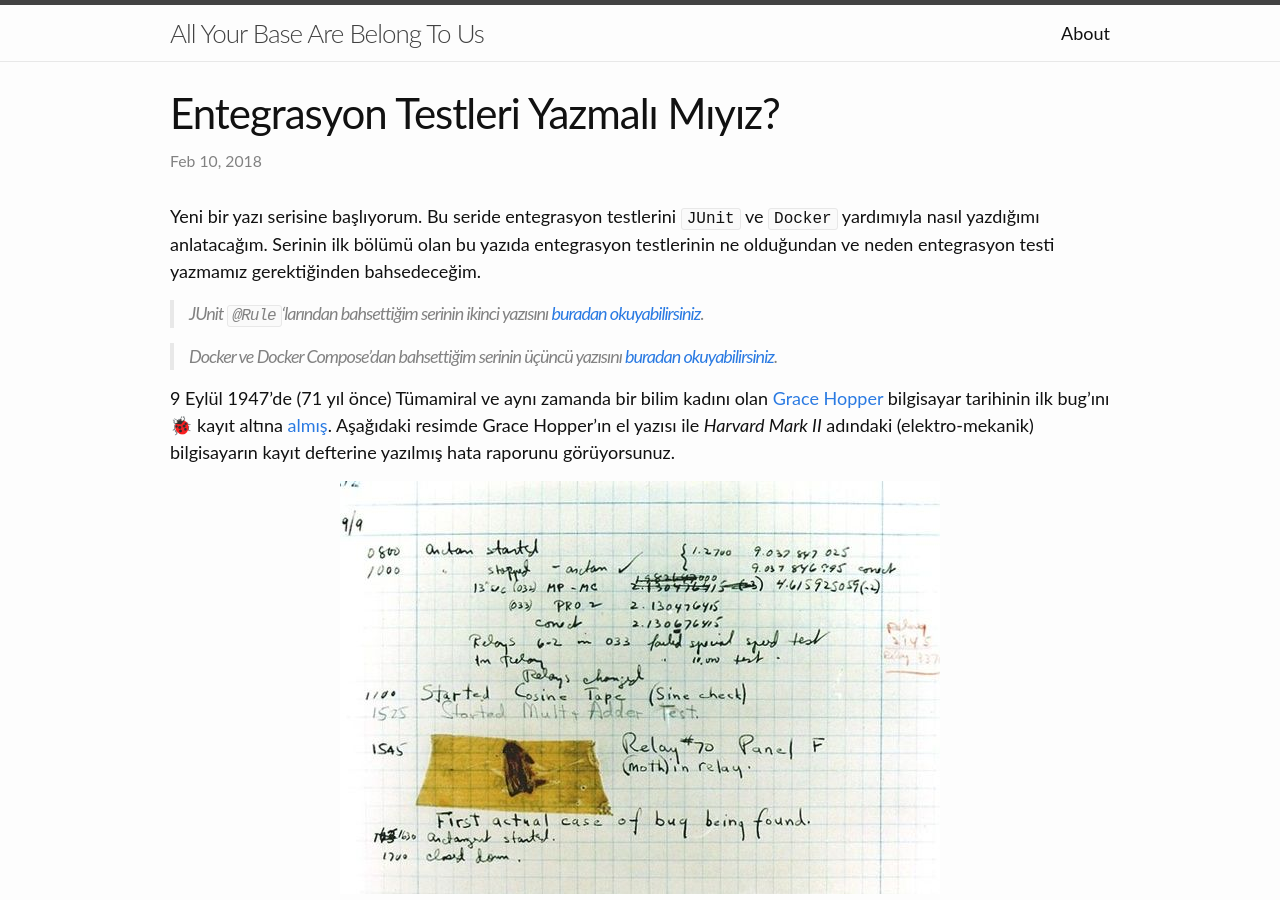
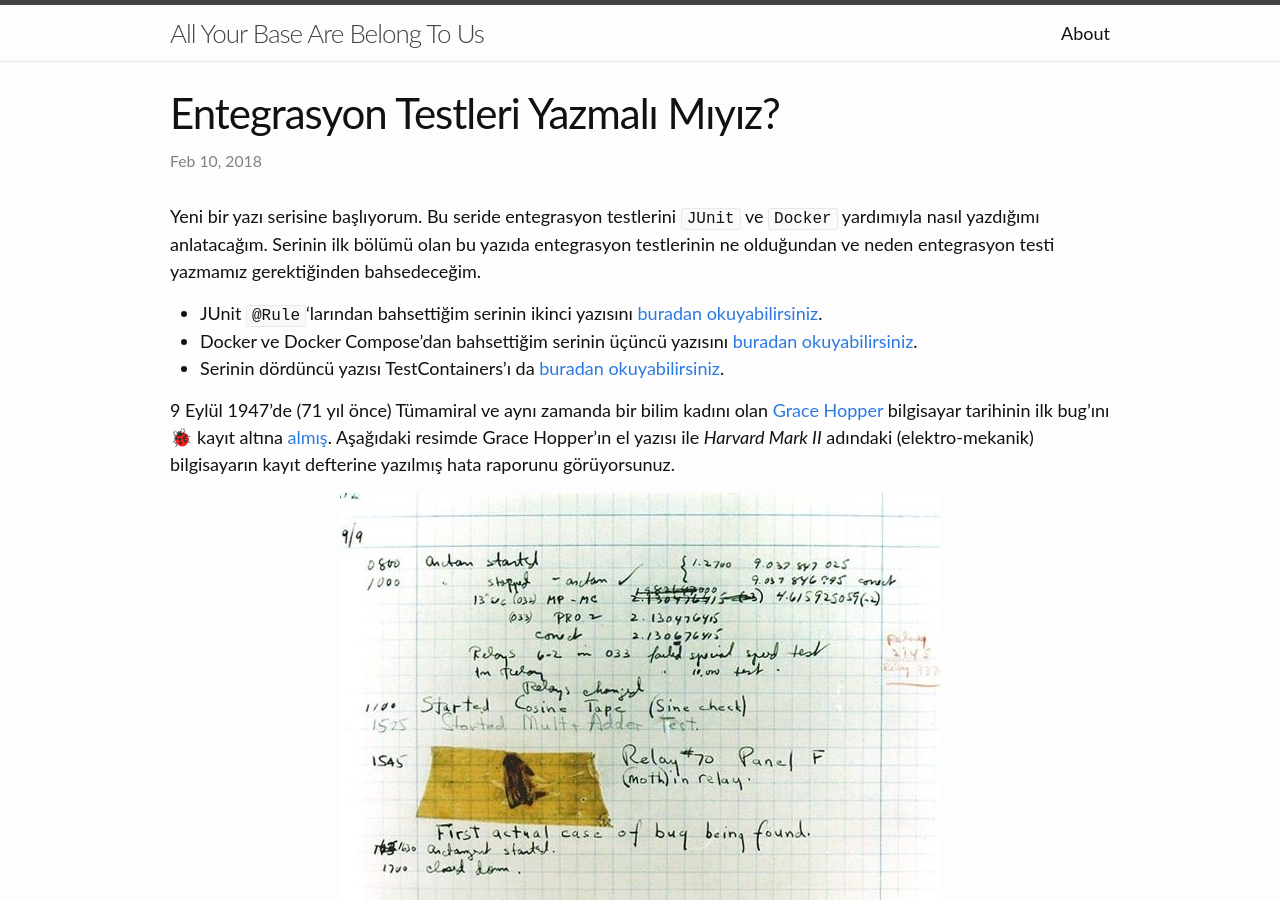
Before and after one commit to ilkinulas/ilkinulas.github.io, a Jekyll site: the page built from _posts/2018-02-10-entegrasyon-testleri-yazmali-miyiz.md, in a window 1280 px wide and 900 px high. Built offline with Jekyll 4.4.1, drawn with Linux system fonts in a browser that asks for light colours; comment, search, counter and statistics services are not loaded.

Commit message:
post update

```diff
--- a/_posts/2018-02-10-entegrasyon-testleri-yazmali-miyiz.md
+++ b/_posts/2018-02-10-entegrasyon-testleri-yazmali-miyiz.md
@@ -5,9 +5,9 @@ categories: development test junit docker
 ---
 Yeni bir yazı serisine başlıyorum. Bu seride entegrasyon testlerini `JUnit` ve `Docker` yardımıyla nasıl yazdığımı anlatacağım. Serinin ilk bölümü olan bu yazıda entegrasyon testlerinin ne olduğundan ve neden entegrasyon testi yazmamız gerektiğinden bahsedeceğim.
 
-> JUnit `@Rule`'larından bahsettiğim serinin ikinci yazısını [buradan okuyabilirsiniz](/development/test/junit/docker/2018/02/20/Junit-rules.html).
-
-> Docker ve Docker Compose'dan bahsettiğim serinin üçüncü yazısını [buradan okuyabilirsiniz](/development/test/junit/docker/2018/03/11/docker-ve-docker-compose.html).
+* JUnit `@Rule`'larından bahsettiğim serinin ikinci yazısını [buradan okuyabilirsiniz](/development/test/junit/docker/2018/02/20/Junit-rules.html).
+* Docker ve Docker Compose'dan bahsettiğim serinin üçüncü yazısını [buradan okuyabilirsiniz](/development/test/junit/docker/2018/03/11/docker-ve-docker-compose.html).
+* Serinin dördüncü yazısı TestContainers'ı da [buradan okuyabilirsiniz](/development/test/junit/docker/2018/03/18/testcontainers.html).
 
 9 Eylül 1947'de (71 yıl önce) Tümamiral ve aynı zamanda bir bilim kadını olan [Grace Hopper](https://www.biography.com/people/grace-hopper-21406809) bilgisayar tarihinin ilk bug'ını 🐞 kayıt altına [almış](http://www.computerhistory.org/tdih/September/9/). Aşağıdaki resimde Grace Hopper'ın el yazısı ile *Harvard Mark II* adındaki (elektro-mekanik) bilgisayarın kayıt defterine yazılmış hata raporunu görüyorsunuz.
 
```
